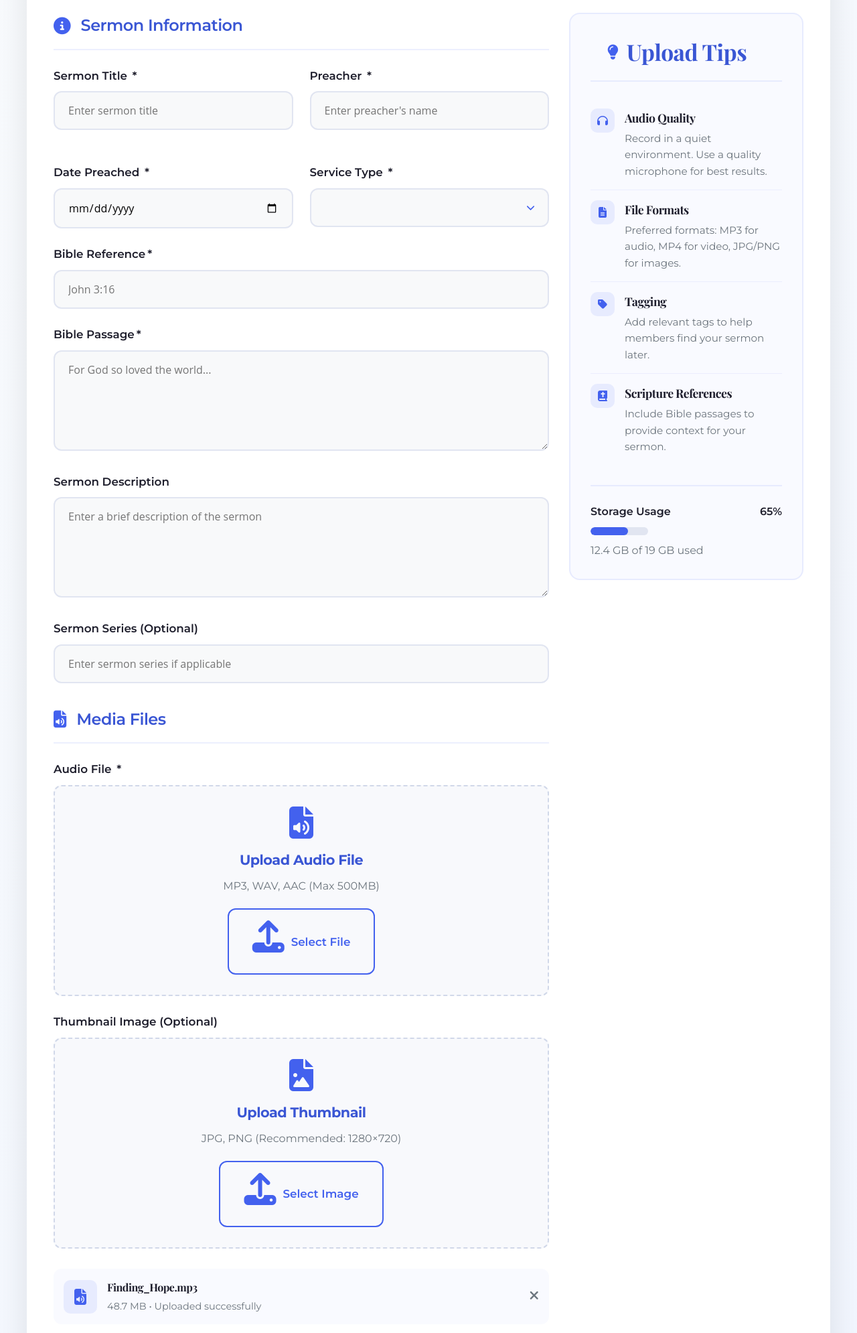
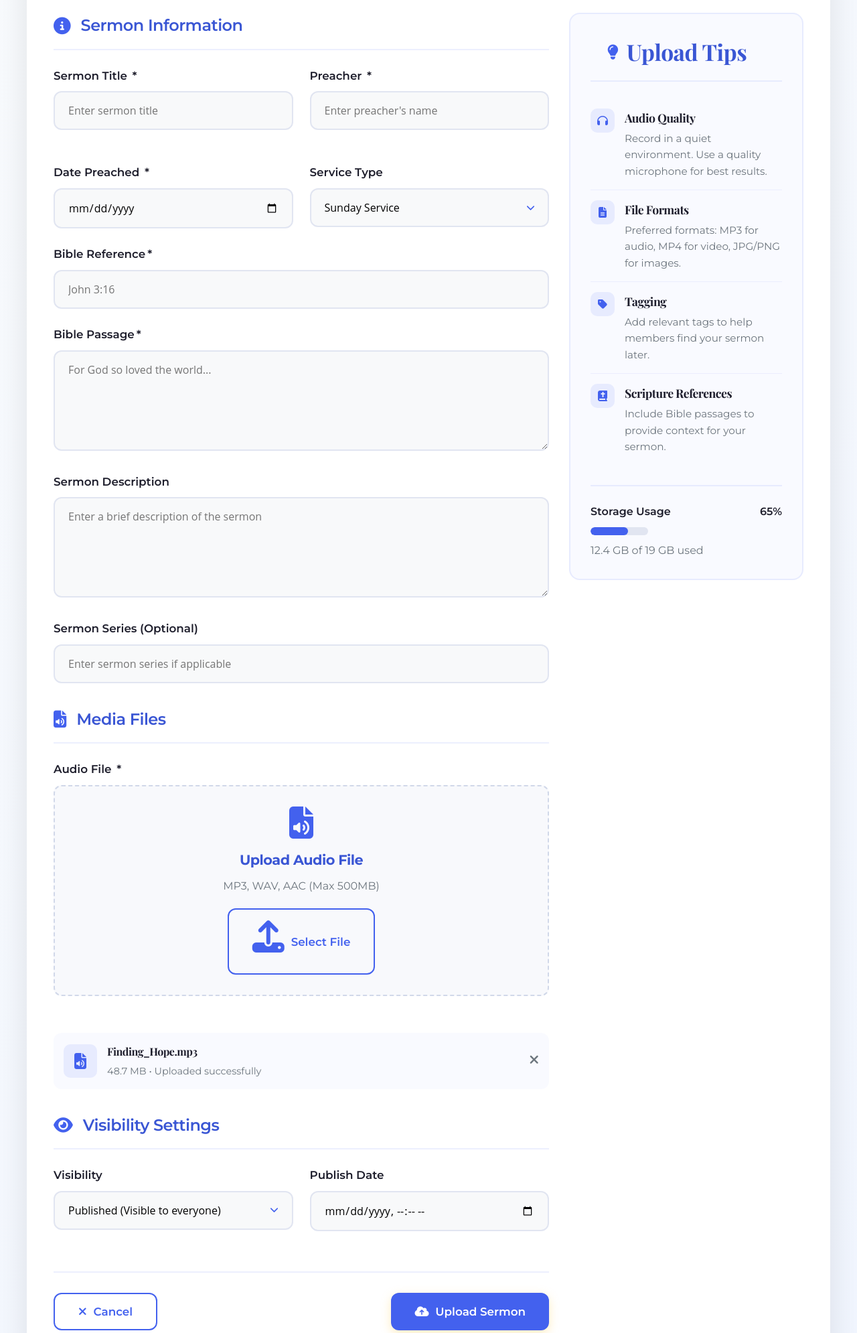
Before and after one commit to jegedeolajide12/gsf, a Django app: page /account/upload-sermon/ in a window 1280 px wide. Shown: the part 389-2379 px from the top of the page at 67% size. Run offline with Django 5.2, Linux system fonts and the light colour scheme; lists and menus that the app fills with data are empty.

Commit message:
Created the logic for uploading sermons

```diff
--- a/accounts/forms.py
+++ b/accounts/forms.py
@@ -33,7 +33,7 @@
             'date_preached': forms.DateInput(attrs={'type': 'date', 'class': 'form-control', 'required': True, 'placeholder': 'Select date', }),
             'bible_reference': forms.TextInput(attrs={'placeholder': 'e.g. John 3:16', 'class': 'form-control', 'required': True, 'placeholder': 'John 3:16'}),
             'preacher': forms.TextInput(attrs={'placeholder': 'Preacher Name', 'class': 'form-control', 'required': True, 'placeholder': 'Enter preacher\'s name'}),
-            'sermon_type': forms.Select(attrs={'class': 'form-control', 'required': True}, choices=[('', 'Select sermon type')] + list(UploadSermon.ServiceType.choices)),
+            'sermon_type': forms.Select(attrs={'class': 'form-control'}, choices=[('', 'Select sermon type')] + list(UploadSermon.ServiceType.choices)),
             'bible_text': forms.Textarea(attrs={'rows': 4, 'placeholder': 'Enter the Bible text here...', 'class': 'form-control', 'required': True, 'placeholder': 'For God so loved the world...'}),
             'title': forms.TextInput(attrs={'placeholder': 'Sermon Title', 'class': 'form-control', 'required': True, 'placeholder': 'Enter sermon title'}),
             'description': forms.Textarea(attrs={'rows': 3, 'placeholder': 'Sermon Description', 'class': 'form-control', 'required': True, 'placeholder': 'Enter a brief description of the sermon'}),
--- a/accounts/views.py
+++ b/accounts/views.py
@@ -17,14 +17,18 @@
 
 def upload_sermon(request):
     sermon_form = SermonUploadForm(request.POST or None, request.FILES or None)
+
     if request.method == 'POST':
         if sermon_form.is_valid():
+            print("Accepted service_type:", sermon_form.cleaned_data.get('sermon_type'))
             sermon_form.save()
             context = {'form': sermon_form, 'success': 'Sermon uploaded successfully!'}
             return render(request, "account/admin/publicity/upload_sermon_form.html", context)
         else:
+
             sermon_form = SermonUploadForm(request.POST or None, request.FILES or None)
             context = {'form': sermon_form, 'errors': sermon_form.errors}
+            print("Form errors:", sermon_form.errors)
             return render(request, "account/admin/publicity/upload_sermon_form.html", context)
 
     sermon_form = SermonUploadForm()
--- a/templates/account/admin/publicity/upload_sermon_form.html
+++ b/templates/account/admin/publicity/upload_sermon_form.html
@@ -37,9 +37,8 @@
                             </div>
 
                             <div class="form-group">
-                                <label>Service Type <span class="required">*</span></label>
-                                <select class="form-control" required>
-                                    {{ form.service_type }}
+                                <label>Service Type </label>
+                                    {{ form.sermon_type }}
                                 </select>
                             </div>
                         </div>
@@ -87,7 +86,7 @@
                             </div>
                         </div>
 
-                        <div class="form-group">
+                        <!-- <div class="form-group">
                             <label>Thumbnail Image (Optional)</label>
                             <div class="file-upload" id="imageUpload">
                                 <i class="fas fa-file-image"></i>
@@ -98,7 +97,7 @@
                                 </button>
                                 <input type="file" class="file-input" accept="image/*">
                             </div>
-                        </div>
+                        </div> -->
 
                         <div class="uploaded-files">
                             <div class="file-item">
```
Also changed, not shown: accounts/admin.py (+7 -1 lines), 1 other file.
